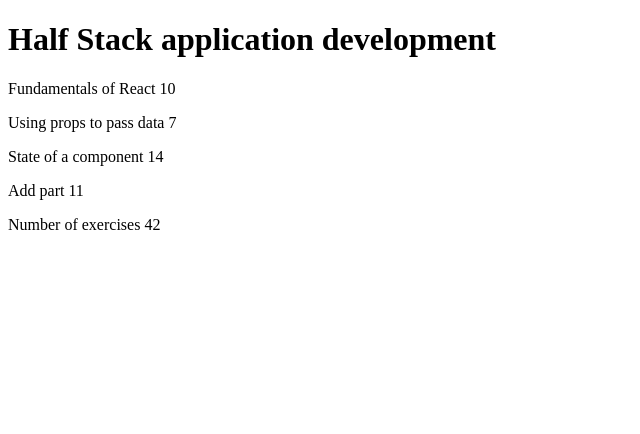
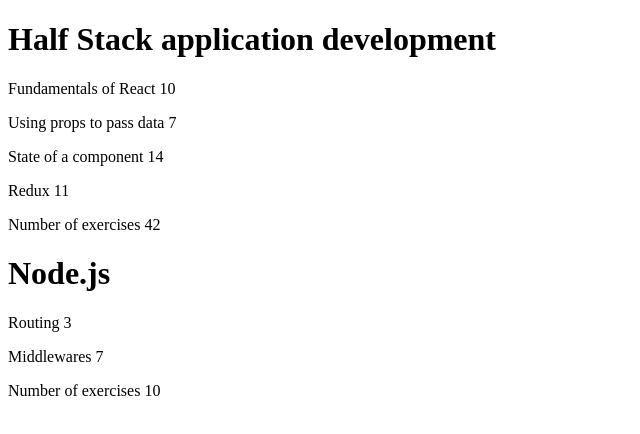
Before and after one commit to acharlas/fsopen, a React (Create React App) app in the folder course information/: page / in a window 1280 px wide. Shown: the top 434 px of the page, without its empty margins (0-640 px from the left). Built offline with nearby package versions, Linux system fonts and the light colour scheme.

Commit message:
2.4/step9

```diff
--- a/course information/src/App.js
+++ b/course information/src/App.js
@@ -1,4 +1,12 @@
 import React from 'react'
+
+const Courses = ({courses}) => {
+  return (
+    <>
+      {courses.map(course => <Course key={course.id} course={course}/>)}
+    </>
+  )
+}
 
 const Course = ({course}) => {
   return (
@@ -21,7 +29,7 @@
 const Content = ({parts}) => {
   return (
     <>
-      {parts.map(part => <Part key={part.name} part={part}/>)}
+      {parts.map(part => <Part key={part.id} part={part}/>)}
     </>
   )
 }
@@ -39,9 +47,10 @@
 }
 
 const App = () => {
-  const course = {
+  const courses = [
+    {
+      name: 'Half Stack application development',
       id: 1,
-    name: 'Half Stack application development',
       parts: [
         {
           name: 'Fundamentals of React',
@@ -59,14 +68,35 @@
           id: 3
         },
         {
-        name: 'Add part',
+          name: 'Redux',
           exercises: 11,
           id: 4
         }
       ]
+    },
+    {
+      name: 'Node.js',
+      id: 2,
+      parts: [
+        {
+          name: 'Routing',
+          exercises: 3,
+          id: 1
+        },
+        {
+          name: 'Middlewares',
+          exercises: 7,
+          id: 2
         }
+      ]
+    }
+  ]
 
-  return <Course course={course} />
+  return (
+    <div>
+      <Courses courses={courses}/>
+    </div>
+  )
 }
 
 export default App
```
Lines whose indentation alone changed are shown as unchanged.
